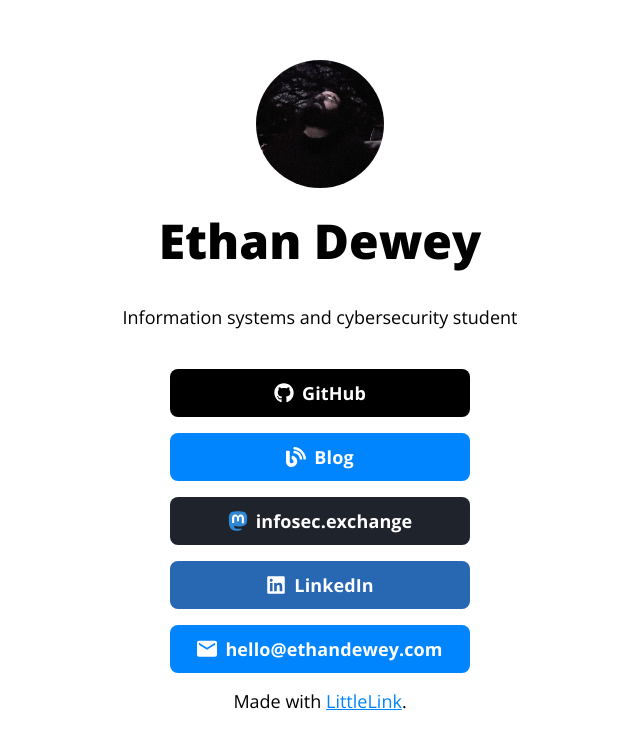
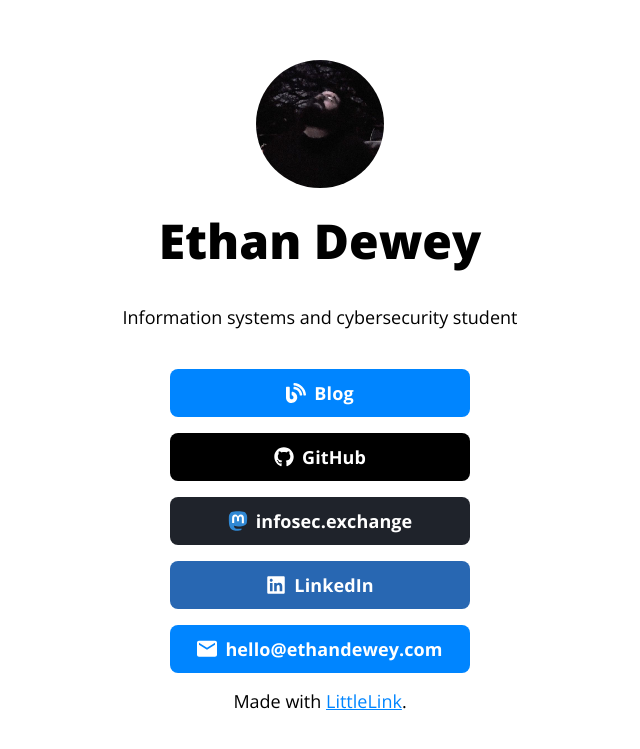
Before and after one commit to conjuredbytes/conjuredbytes.github.io, a Jekyll site: the page littlelink/index.html, which Jekyll copies as it is, in a window 1280 px wide. Shown: the top 749 px of the page, without its empty margins (320-960 px from the left). Built offline with Jekyll 4.4.1, drawn with Linux system fonts in a browser that asks for light colours.

Commit message:
Update index.html

```diff
--- a/littlelink/index.html
+++ b/littlelink/index.html
@@ -100,14 +100,14 @@
 
         -->
 
+         <!-- Blog -->
+        <a class="button button-default" href="https://ethandewey.com" target="_blank" rel="noopener">
+            <img class="icon" src="images/icons/blog.svg" alt="Blog Icon">Blog</a>
+        <br>
+
         <!-- GitHub -->
         <a class="button button-github" href="https://github.com/edewey" target="_blank" rel="noopener">
             <img class="icon" src="images/icons/github.svg" alt="GitHub Logo">GitHub</a>
-        <br>
-
-        <!-- Blog -->
-        <a class="button button-default" href="https://ethandewey.com" target="_blank" rel="noopener">
-            <img class="icon" src="images/icons/blog.svg" alt="Blog Icon">Blog</a>
         <br>
 
         <!-- Mastodon -->
```
